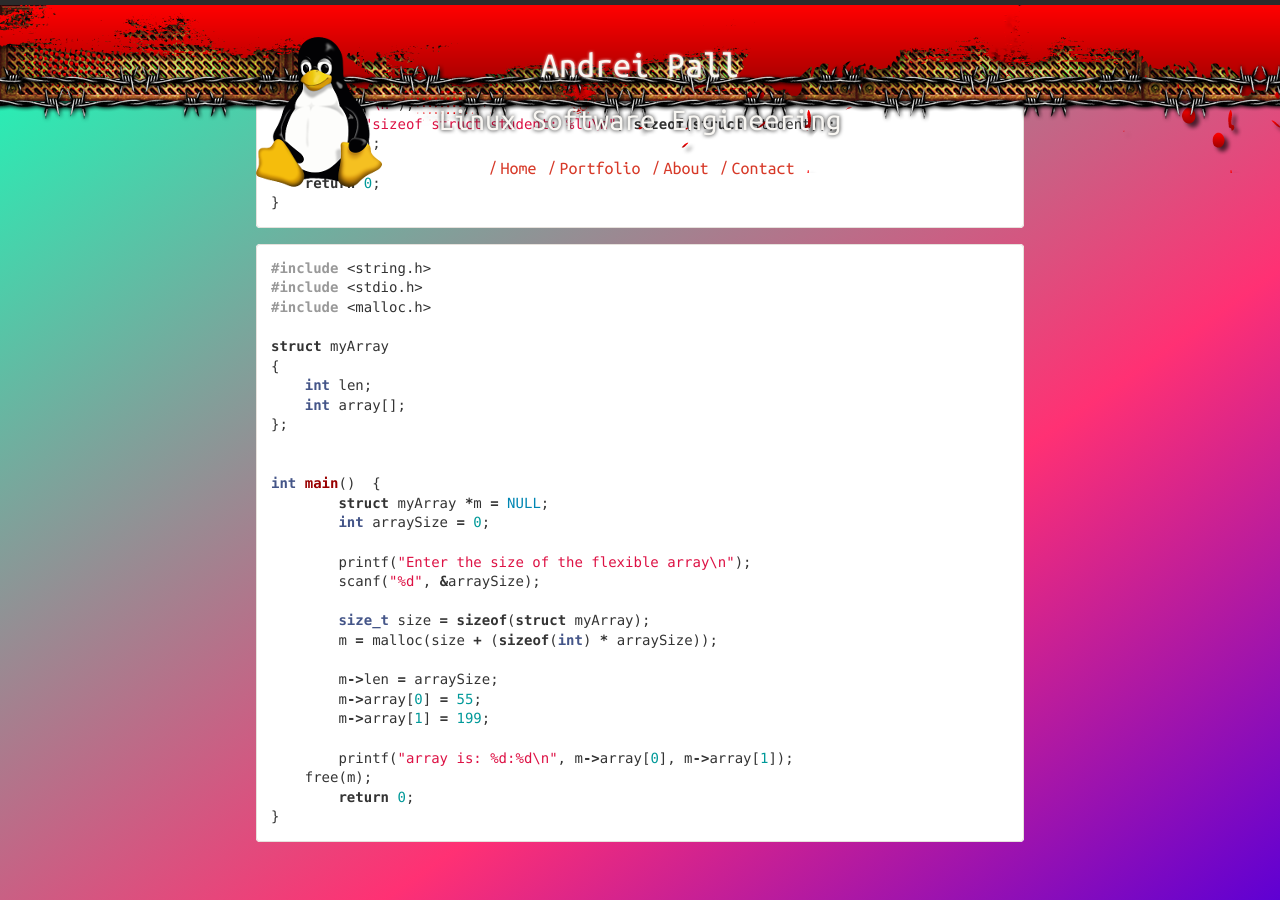
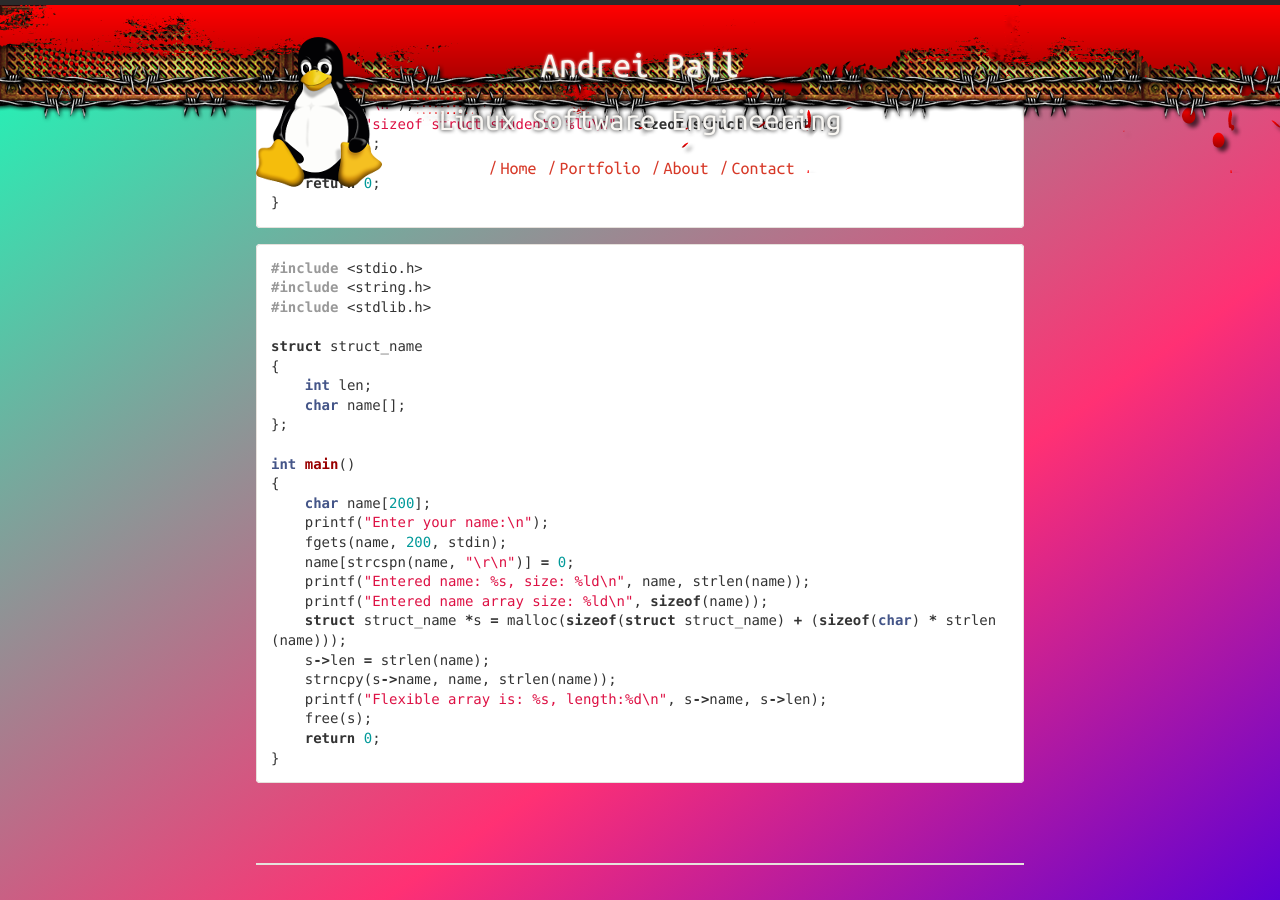
Before and after one commit to andreipall/andreipall.github.io, a Jekyll site: the page built from _posts/2024-06-27-flexible-array-members-in-a-structure.markdown, in a window 1280 px wide and 900 px high, scrolled down 1153 px. Built offline with Jekyll 4.4.1, drawn with Linux system fonts in a browser that asks for light colours; comment, search, counter and statistics services are not loaded.

Commit message:
Update 2024-06-27-flexible-array-members-in-a-structure.markdown

```diff
--- a/_posts/2024-06-27-flexible-array-members-in-a-structure.markdown
+++ b/_posts/2024-06-27-flexible-array-members-in-a-structure.markdown
@@ -54,33 +54,29 @@ int main()
 }
 {% endhighlight %}
 {% highlight c %}
+#include <stdio.h>
 #include <string.h>
-#include <stdio.h>
-#include <malloc.h>
+#include <stdlib.h>
 
-struct myArray
+struct struct_name
 {
     int len;
-    int array[];
+    char name[];
 };
 
-
-int main()  {
-	struct myArray *m = NULL;
-	int arraySize = 0;
-
-	printf("Enter the size of the flexible array\n");
-	scanf("%d", &arraySize);
-
-	size_t size = sizeof(struct myArray);
-	m = malloc(size + (sizeof(int) * arraySize));
-
-	m->len = arraySize;
-	m->array[0] = 55;
-	m->array[1] = 199;
-
-	printf("array is: %d:%d\n", m->array[0], m->array[1]);
-    free(m);
-	return 0;
+int main()
+{
+    char name[200];
+    printf("Enter your name:\n");
+    fgets(name, 200, stdin);
+    name[strcspn(name, "\r\n")] = 0;
+    printf("Entered name: %s, size: %ld\n", name, strlen(name));
+    printf("Entered name array size: %ld\n", sizeof(name));
+    struct struct_name *s = malloc(sizeof(struct struct_name) + (sizeof(char) * strlen(name)));
+    s->len = strlen(name);
+    strncpy(s->name, name, strlen(name));
+    printf("Flexible array is: %s, length:%d\n", s->name, s->len);
+    free(s);
+    return 0;
 }
 {% endhighlight %}
```
